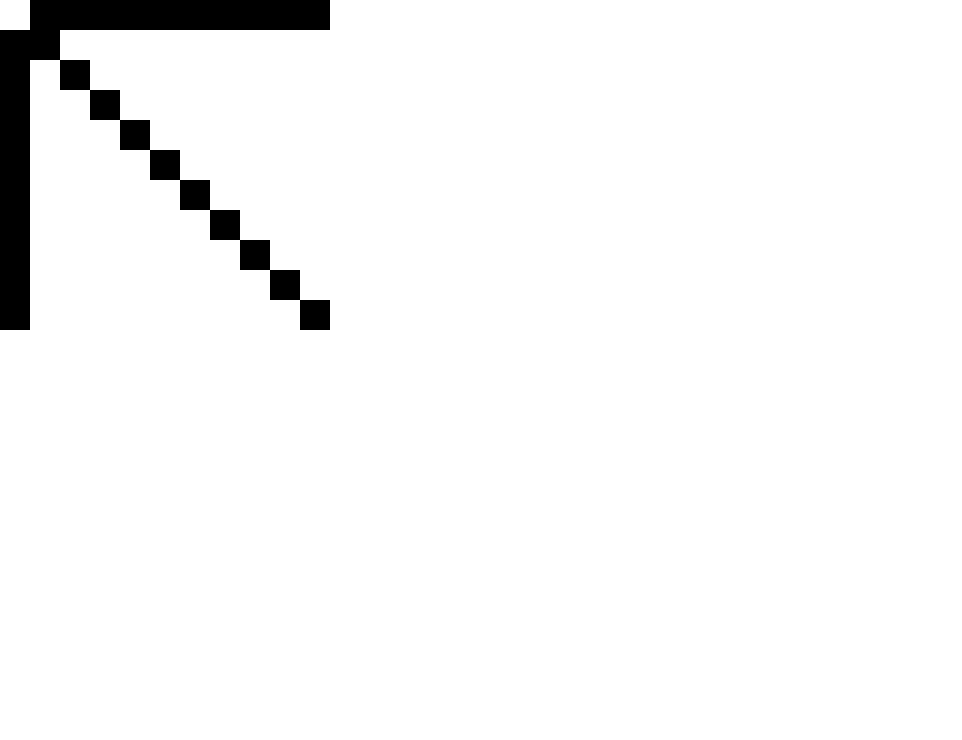
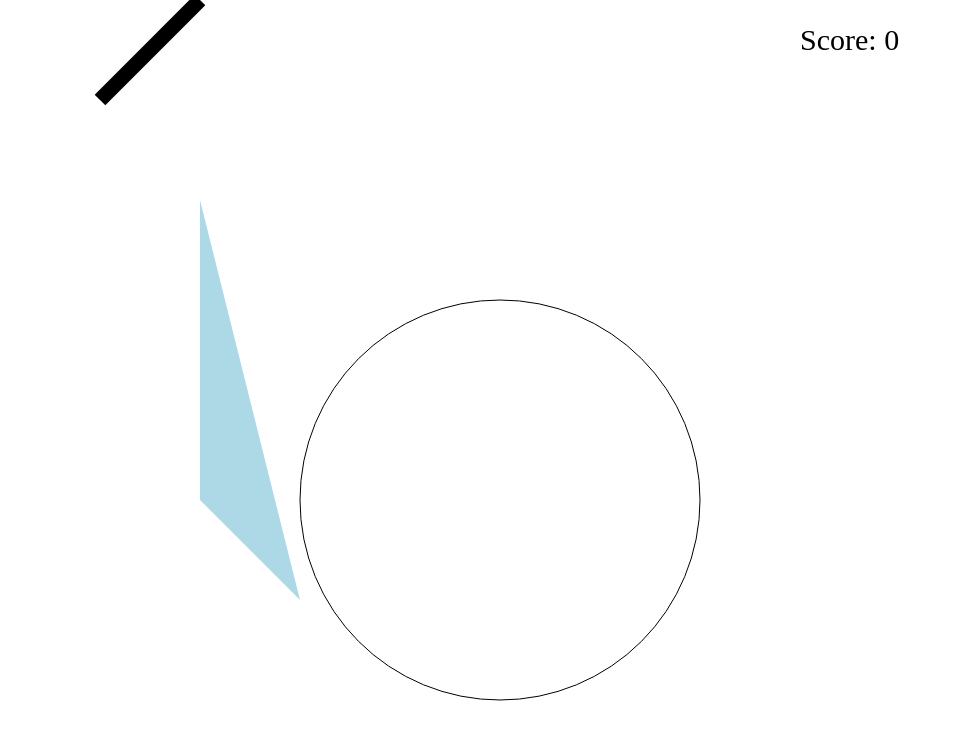
Before and after one commit to anderslatif/Kea_DAT_Creative_Code_2021_SPRING, a plain HTML site: page 1._Starting_With_Canvas/index.html in a window 1280 px wide. Shown: the whole page, without its empty margins (0-962 px from the left). Drawn offline with Linux system fonts and the light colour scheme.

Commit message:
Started work on moreShapes.js

```diff
--- a/1._Starting_With_Canvas/index.html
+++ b/1._Starting_With_Canvas/index.html
@@ -16,20 +16,21 @@
 <body>
     <canvas id="canvas" height="1000" width="1000"></canvas>
 
+    <script src="moreShapes.js"></script>
     <script>
         // access the canvas element so we can work with it
-        const canvas = document.getElementById("canvas");
+        // const canvas = document.getElementById("canvas");
         // get the context
-        const ctx = canvas.getContext("2d");
+        // const ctx = canvas.getContext("2d");
 
-        let increment = 0;
+/*         let increment = 0;
         setInterval(() => {
             increment += 30;
             ctx.fillRect(0, increment, 30, 30);
             ctx.fillRect(increment, 0, 30, 30);
             ctx.fillRect(increment, increment, 30, 30);
         }, 500);
-
+         */
 
         // create a square of the dimensions 50 * 50 that is white with a red border
 /*         ctx.strokeStyle = "red";
--- /dev/null
+++ b/1._Starting_With_Canvas/moreShapes.js
@@ -0,0 +1,44 @@
+// get the canvas context
+const canvas = document.getElementById("canvas");
+const ctx = canvas.getContext("2d");
+
+let score = 0;
+
+ctx.font = "30px Comic Sans MS";
+ctx.fillText("Score: 0", canvas.width * 0.80, 50);
+
+function redraw() {
+    ctx.clearRect(0, 0, canvas.width, canvas.height);
+    ctx.fillStyle = "black";
+    ctx.font = "30px Comic Sans MS";
+    ctx.fillText(`Score: ${score}`, canvas.width * 0.80, 50);
+}
+
+ctx.beginPath();
+ctx.arc(500, 500, 200, 0, 2 * Math.PI);
+ctx.stroke();
+
+ctx.beginPath();
+ctx.moveTo(200, 0);
+ctx.lineTo(100, 100);
+ctx.lineWidth = 15;
+ctx.closePath();
+ctx.stroke();
+
+ctx.beginPath();
+ctx.lineWidth = 1;
+ctx.fillStyle = "lightblue";
+ctx.moveTo(200, 500);
+ctx.lineTo(300, 600);
+ctx.lineTo(200, 200);
+// ctx.closePath();
+// ctx.stroke();
+ctx.fill();
+
+// by destructuring the event like this { key } I can get event.key
+window.addEventListener("keydown", ({ key }) => {
+    if (key === "w" || key === "a" || key === "s" || key === "d" ) {
+        score++;
+        redraw();
+    }
+});
```
